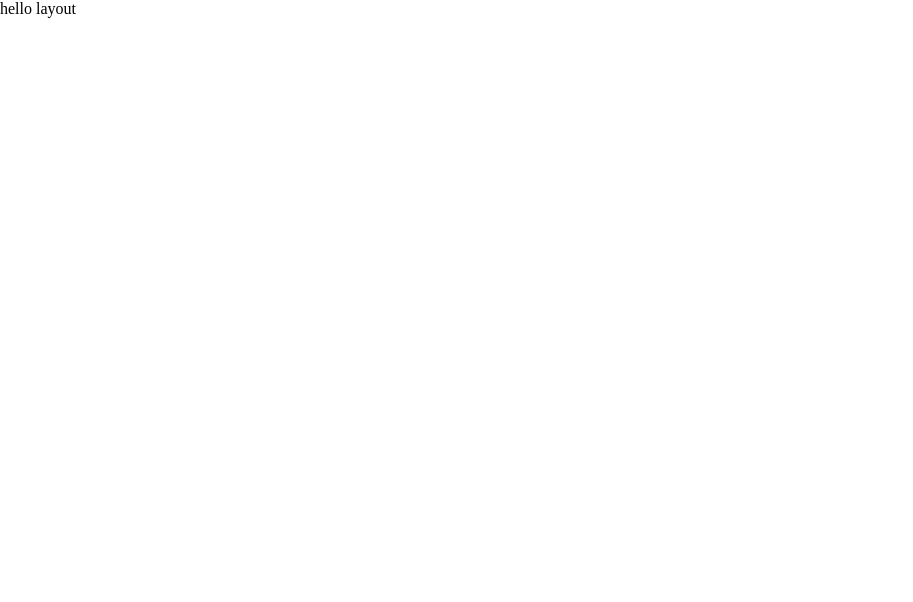
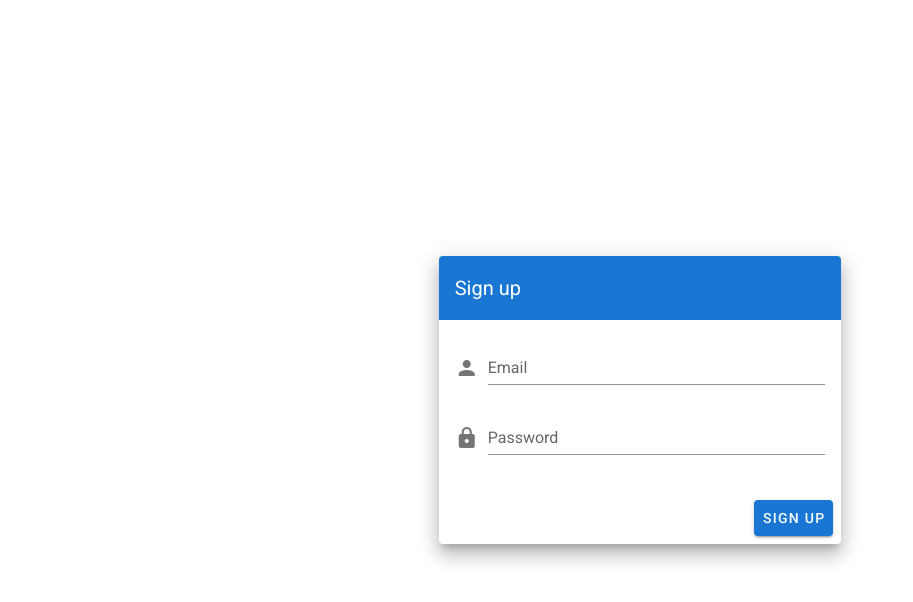
Before and after one commit to yamuru/yet-another-todo, a Nuxt app in the folder frontend/: page /signup in a window 1280 px wide. Before the commit this address had no page. Shown: the top 602 px of the page, without its empty margins (0-913 px from the left). Built offline with nearby package versions, Linux system fonts and the light colour scheme.

Commit message:
prep done. starting developing pages

```diff
--- a/frontend/nuxt.config.js
+++ b/frontend/nuxt.config.js
@@ -28,7 +28,7 @@ export default {
   vuetify: {
     customVariables: ['~/assets/variables.scss'],
     theme: {
-      dark: true,
+      dark: false,
       themes: {
         dark: {
           primary: colors.blue.darken2,
--- a/frontend/src/components/Hello-world.vue
+++ /dev/null
@@ -1,9 +0,0 @@
-<template>
-  <div>Hello world component</div>
-</template>
-
-<script>
-export default {};
-</script>
-
-<style></style>
--- a/frontend/src/layouts/default.vue
+++ b/frontend/src/layouts/app.vue
@@ -1,6 +1,6 @@
 <template>
   <div>
-    <p>hello layout</p>
+    <p>hello app layout (not login page)</p>
     <Nuxt />
   </div>
 </template>
--- a/frontend/src/pages/index.vue
+++ b/frontend/src/pages/index.vue
@@ -1,33 +1,9 @@
 <template>
   <div>
     <p>Hello index page</p>
-    <Helloworld />
-    <br>
-    <h3>Users:</h3>
-    <br>
-    <ul>
-      <li v-for="user in allUsers" :key="user.username">
-        {{ user.username }}
-      </li>
-    </ul>
   </div>
 </template>
 
-<script>
-import Helloworld from '@/components/Hello-world';
-import allUsers from '@/apollo/queries/allUsers';
-
-export default {
-  components: {
-    Helloworld,
-  },
-  apollo: {
-    allUsers: {
-      prefetch: true,
-      query: allUsers
-    }
-  },
-};
-</script>
+<script></script>
 
 <style></style>
--- /dev/null
+++ b/frontend/src/pages/login.vue
@@ -0,0 +1,47 @@
+<template>
+  <v-app>
+    <v-main>
+      <v-container class="fill-height" fluid>
+        <v-row align="center" justify="center">
+          <v-col cols="12" sm="8" md="4">
+            <v-card class="elevation-12">
+              <v-toolbar color="primary" dark flat>
+                <v-toolbar-title>Login form</v-toolbar-title>
+                <v-spacer />
+                <v-tooltip bottom>
+                  <template>
+                    <v-btn>
+                      <v-icon>mdi-code-tags</v-icon>
+                    </v-btn>
+                  </template>
+                  <span>Source</span>
+                </v-tooltip>
+              </v-toolbar>
+              <v-card-text>
+                <v-form>
+                  <v-text-field label="Login" name="login" prepend-icon="mdi-account" type="text" />
+
+                  <v-text-field
+                    id="password"
+                    label="Password"
+                    name="password"
+                    prepend-icon="mdi-lock"
+                    type="password"
+                  />
+                </v-form>
+              </v-card-text>
+              <v-card-actions>
+                <v-spacer />
+                <v-btn color="primary"> Login </v-btn>
+              </v-card-actions>
+            </v-card>
+          </v-col>
+        </v-row>
+      </v-container>
+    </v-main>
+  </v-app>
+</template>
+
+<script>
+export default {};
+</script>
--- /dev/null
+++ b/frontend/src/pages/signup.vue
@@ -0,0 +1,47 @@
+<template>
+  <v-app>
+    <v-main>
+      <v-container class="fill-height" fluid>
+        <v-row align="center" justify="center">
+          <v-col cols="12" sm="8" md="4">
+            <v-card class="elevation-12">
+              <v-toolbar color="primary" dark flat>
+                <v-toolbar-title>Sign up</v-toolbar-title>
+                <v-spacer />
+                <v-tooltip bottom>
+                  <template>
+                    <v-btn>
+                      <v-icon>mdi-code-tags</v-icon>
+                    </v-btn>
+                  </template>
+                  <span>Source</span>
+                </v-tooltip>
+              </v-toolbar>
+              <v-card-text>
+                <v-form>
+                  <v-text-field label="Email" name="email" prepend-icon="mdi-account" type="text" />
+
+                  <v-text-field
+                    id="password"
+                    label="Password"
+                    name="password"
+                    prepend-icon="mdi-lock"
+                    type="password"
+                  />
+                </v-form>
+              </v-card-text>
+              <v-card-actions>
+                <v-spacer />
+                <v-btn color="primary"> Sign up </v-btn>
+              </v-card-actions>
+            </v-card>
+          </v-col>
+        </v-row>
+      </v-container>
+    </v-main>
+  </v-app>
+</template>
+
+<script>
+export default {};
+</script>
```
Also changed, not shown: frontend/src/middleware/README.md (deleted), frontend/src/plugins/README.md (deleted), frontend/src/static/README.md (deleted), 1 other file (tests, documents, lock files or other folders).
